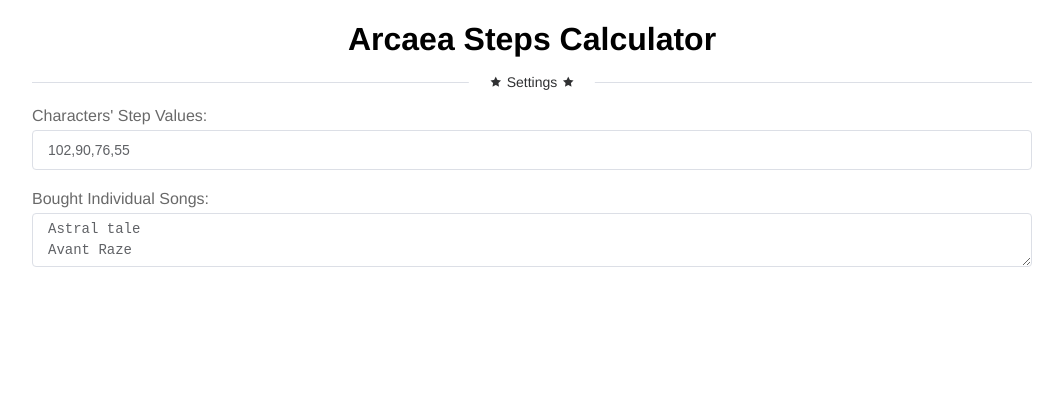
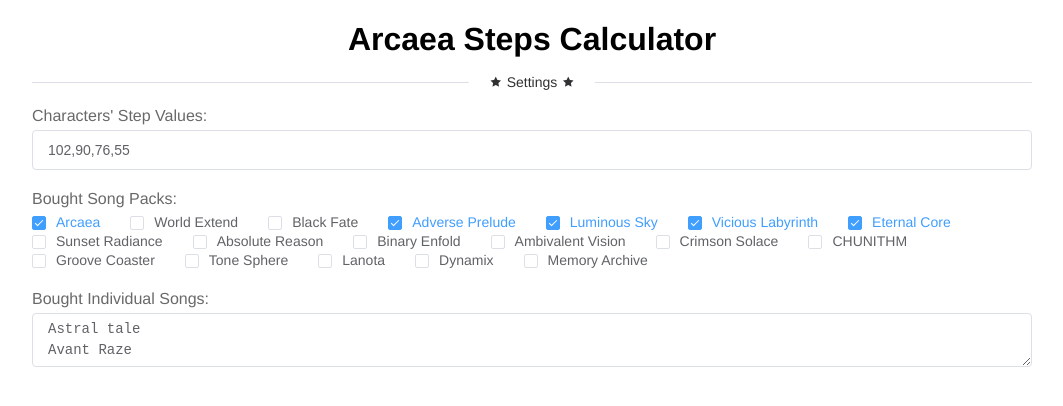
Before and after one commit to HyDevelop/ArcaeaStepsCalculator, a Vue app: page / in a window 1280 px wide. Shown: the top 406 px of the page, without its empty margins (108-1171 px from the left). Built offline with nearby package versions, Linux system fonts and the light colour scheme.

Commit message:
[+] Add song pack checkboxes

```diff
--- a/src/app/App.vue
+++ b/src/app/App.vue
@@ -7,6 +7,10 @@
         <div class="settings">
             <div class="label">Characters' Step Values:</div>
             <el-input v-model="settings.characterSteps"/>
+
+            <div class="label">Bought Song Packs:</div>
+            <el-checkbox v-for="pack in Object.keys(settings.boughtPacks)" :key="pack"
+                         v-model="settings.boughtPacks[pack]">{{pack}}</el-checkbox>
 
             <div class="label">Bought Individual Songs:</div>
             <el-input type="textarea" autosize v-model="settings.boughtSongs"/>
```
